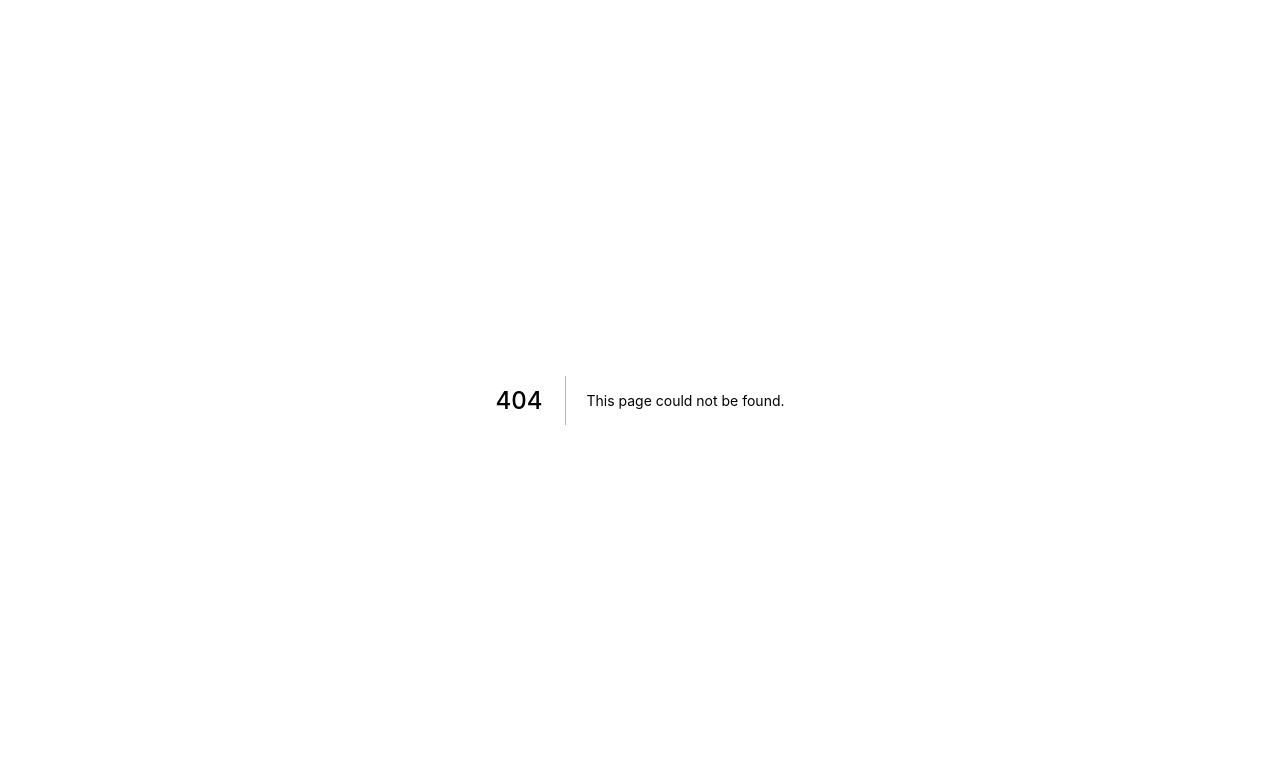
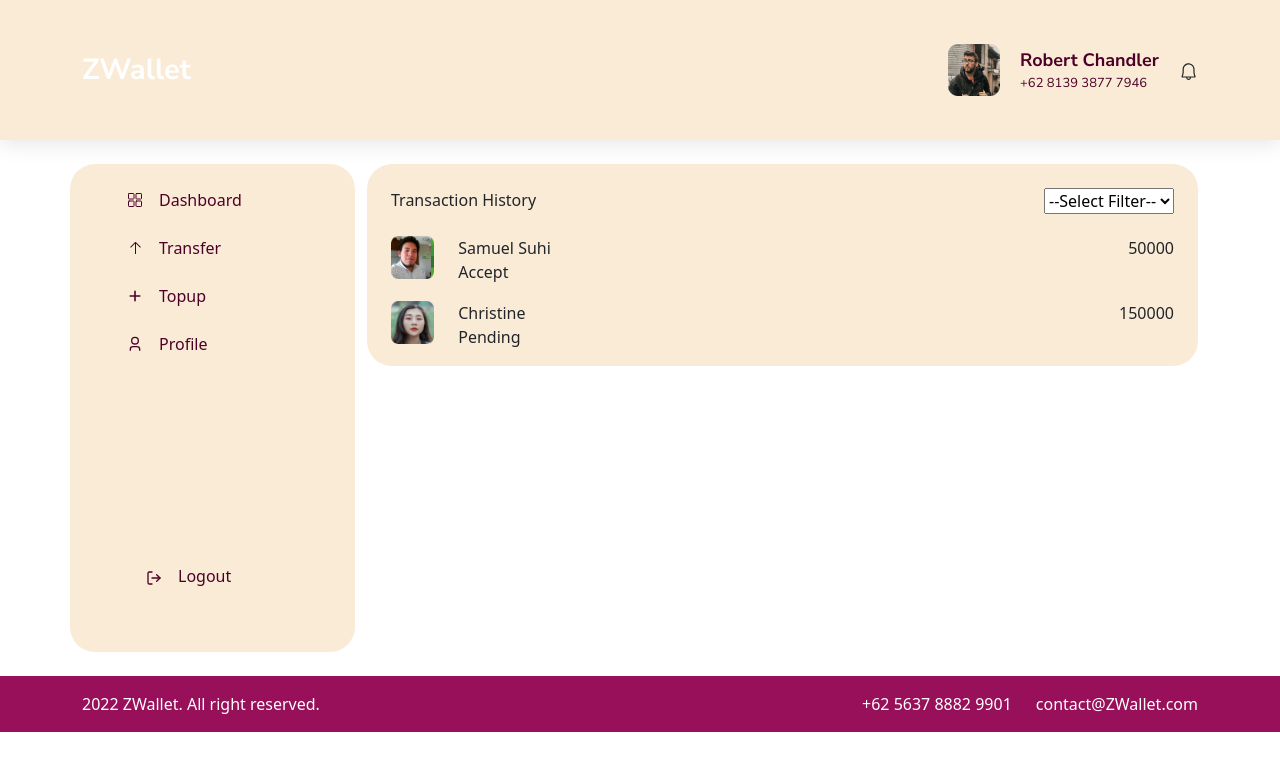
Before and after one commit to aviantofan/Excash-frontend, a Next.js app: page /history in a window 1280 px wide. Before the commit this address had no page. Shown: the top 770 px of the page. Built offline with nearby package versions, Linux system fonts and the light colour scheme.

Commit message:
feat: add init

```diff
--- /dev/null
+++ b/pages/history.js
@@ -0,0 +1,59 @@
+import SideBar from '../components/SideBar'
+import Image from 'next/image'
+import Header from '../components/Header'
+import Footer from '../components/Footer'
+
+const home = () => {
+  const history = [
+    { image: '/images/2.png', name: 'Samuel Suhi', status: 'Accept', value: '50000' },
+    { image: '/images/1.png', name: 'Christine', status: 'Pending', value: '150000' }
+  ]
+  return (
+    <>
+      <Header />
+      <div className='container mt-4 mb-4'>
+        <div className='row'>
+          <div className='col-3 sideBar bg-color5' key='sideBar'>
+            <SideBar />
+          </div>
+          <div className='col'>
+            <div className='container history bg-color5'>
+              <div className='row'>
+                <div className='col-6 mt-4 mb-3'>Transaction History</div>
+                <div className='col text-end mt-4 option'>
+                  <select name='filter' className="form-option">
+                    <option value="" style={{ display: 'none' }}>--Select Filter--</option>
+                    <option value="1">Accept</option>
+                    <option value="2">Topup</option>
+                    <option value="3">Transfer</option>
+                  </select>
+                </div>
+              </div>
+              <div className='row mt-2'>
+                {history.map(item => {
+                  return (
+                    <>
+                      <div className='col-lg-1 mb-3' key='history'>
+                        <Image src={item.image} width={56} height={56} alt='user' />
+                      </div>
+                      <div className='col-lg-3'>
+                        <div>{item.name}</div>
+                        <div>{item.status}</div>
+                      </div>
+                      <div className='col-lg-8 text-end'>
+                        <div>{item.value}</div>
+                      </div>
+                    </>
+                  )
+                })}
+              </div>
+            </div>
+          </div>
+        </div>
+      </div>
+      <Footer />
+    </>
+  )
+}
+
+export default home
--- /dev/null
+++ b/styles/history.scss
@@ -0,0 +1,21 @@
+$theme-colors: (
+  'color1' : #980F5A,
+  'color2' : #750550,
+  'color3' : #570530,
+  'color4' : #4C0027,
+  'color5' : antiquewhite
+);
+
+@import "bootstrap/scss/bootstrap.scss";
+
+.sideBar{
+  border-radius: 25px;
+}
+.history{
+  height: 400px;
+  border-radius: 20px;
+  display: flex;
+  flex-direction: row;
+  justify-content: between;
+  padding: 30px;
+}
```
